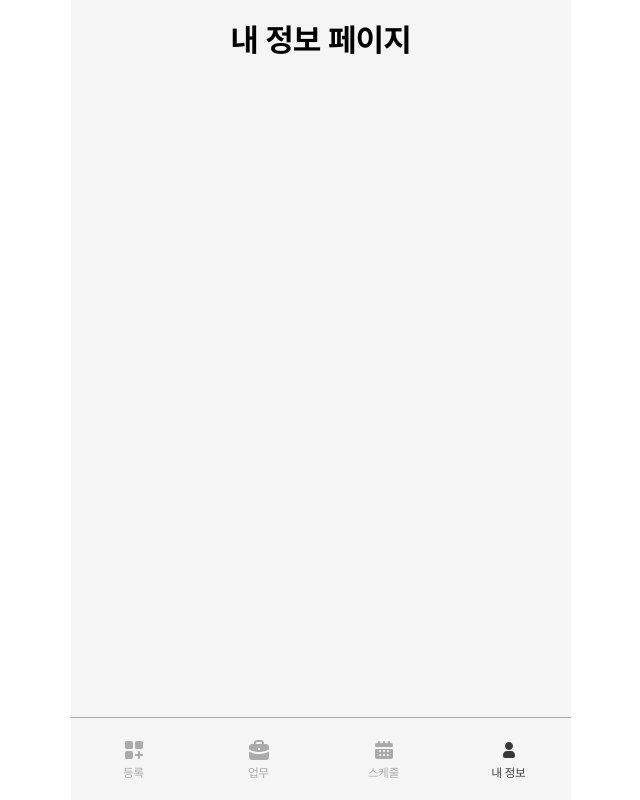
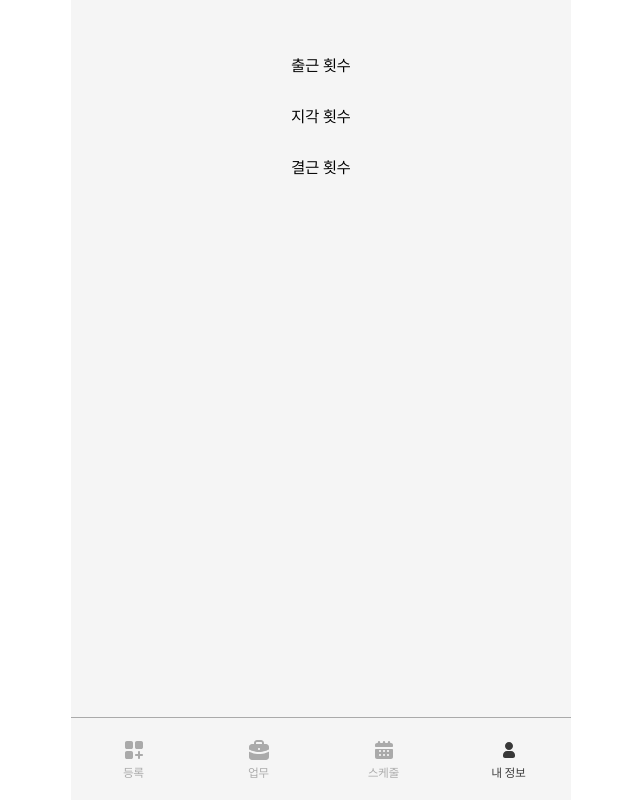
Before and after one commit to linelie00/laundry, a React (Create React App) app in the folder client/: page /profile in a window 1280 px wide. Shown: the whole page, without its empty margins (319-959 px from the left). Built offline with nearby package versions, Linux system fonts and the light colour scheme.

Commit message:
[Design]:프로필 페이지 디자인

```diff
--- a/client/src/Pages/Profile.js
+++ b/client/src/Pages/Profile.js
@@ -2,9 +2,13 @@ import React from 'react';
 
 const Profile = () => {
     return (
-        <div>
-            <h1>내 정보 페이지</h1>
-        </div>
+        <>
+            <div className="box register">
+                <p>출근 횟수</p>
+                <p>지각 횟수</p>
+                <p>결근 횟수</p>
+            </div>
+        </>
     );
 };
 
```
